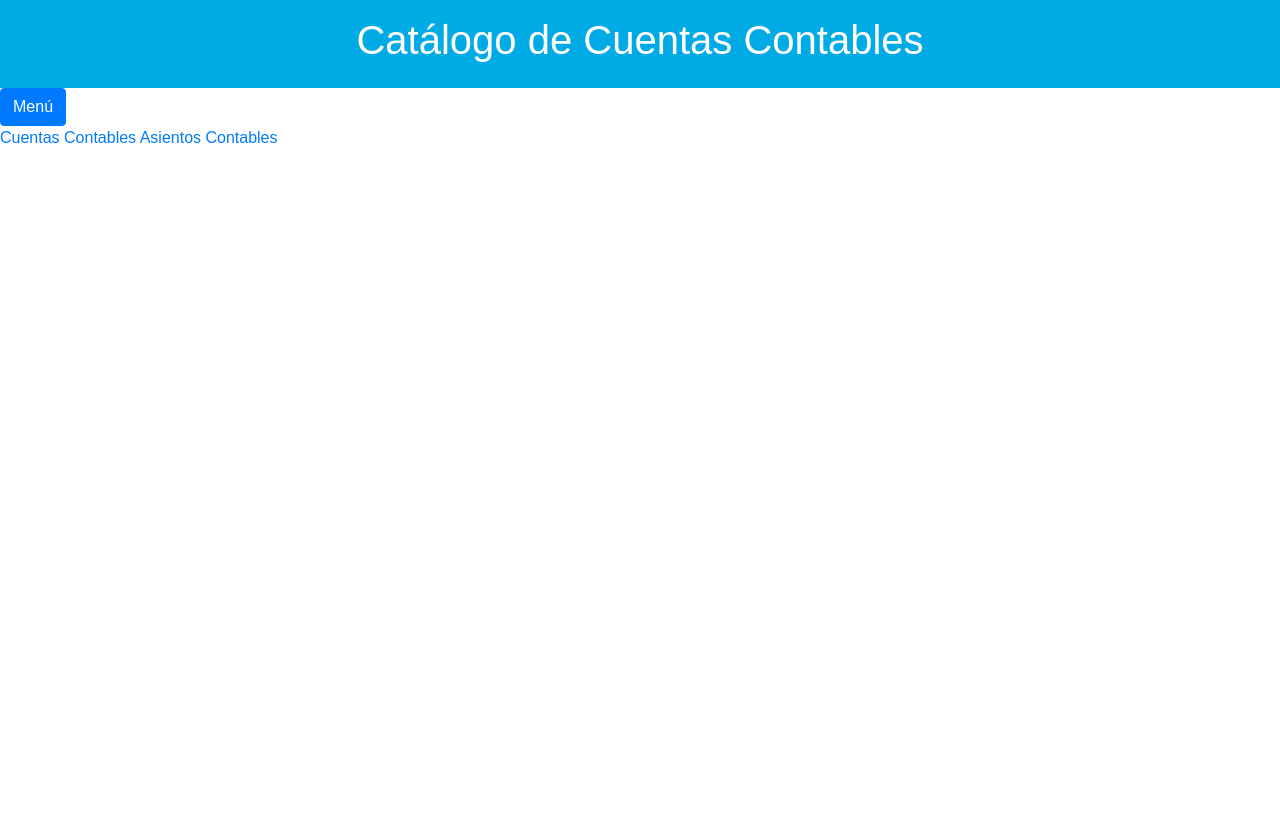
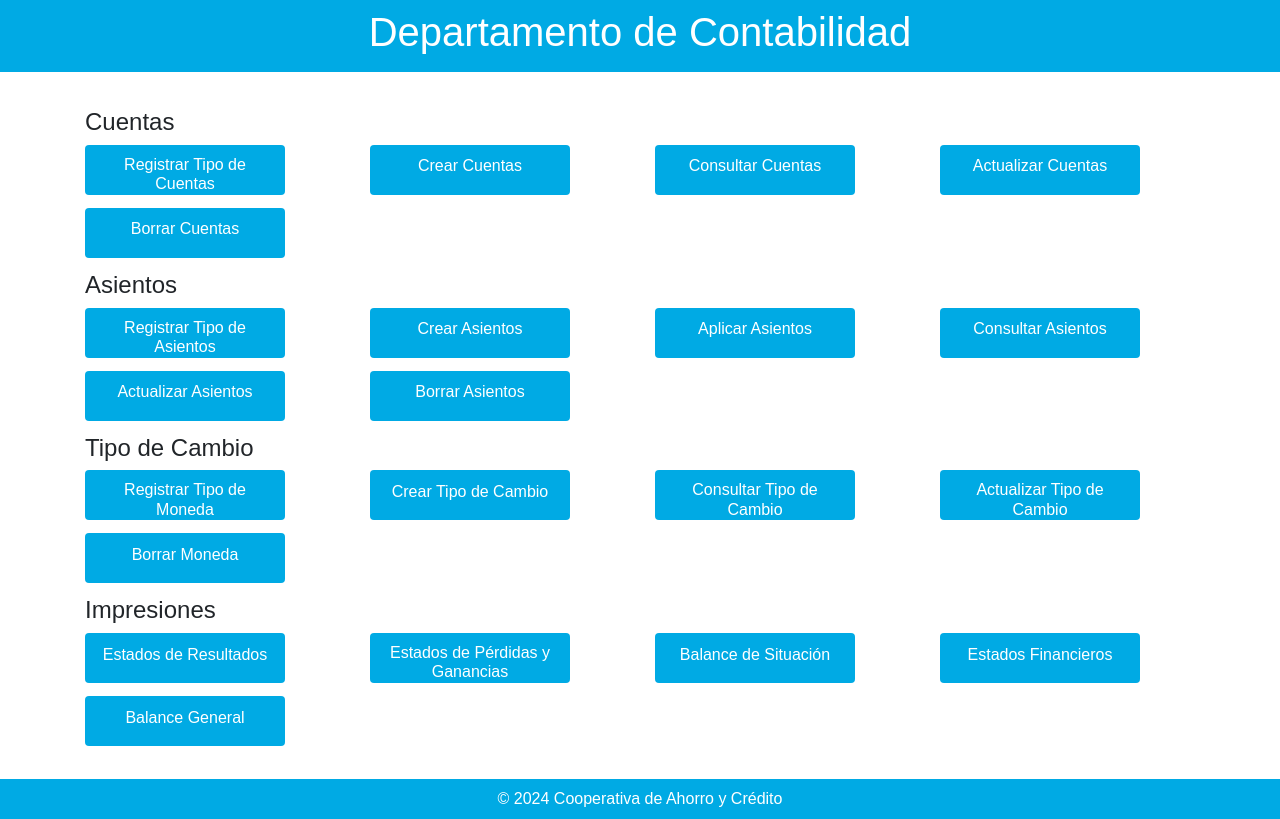
Before and after one commit to JefryM27/Integrative-Project, a PHP site: page /menu.html in a window 1280 px wide. Before the commit the page ends 143 px from the top, so only its background shows below. Run offline with PHP 8.4, Linux system fonts and the light colour scheme.

Commit message:
footer, header, tipo de letra

```diff
--- a/menu.html
+++ b/menu.html
@@ -7,25 +7,191 @@
     <!-- Bootstrap CSS -->
     <link href="https://maxcdn.bootstrapcdn.com/bootstrap/4.5.2/css/bootstrap.min.css" rel="stylesheet">
     <!-- Custom CSS -->
-    <link rel="stylesheet" href="style.css">
+    <link rel="stylesheet" href="style2.css">
 </head>
 <body>
     <!-- Header -->
-    <header class="text-center py-3">
-        <h1>Catálogo de Cuentas Contables</h1>
+    <header class="text-center py-2">
+        <h1>Departamento de Contabilidad</h1>
     </header>
 
-    <!-- Toggle Button -->
-    <button id="toggleButton" class="btn btn-primary">Menú</button>
+    <!-- Button Container -->
+    <div class="container mt-3">
+        <!-- Sección Cuentas -->
+        <h1 class="h4">Cuentas</h1>
+        <div class="row">
+            <!-- Botones de Cuentas -->
+            <div class="col-lg-3 col-md-4 col-sm-6 mb-2">
+                <a href="activos.html">
+                    <button class="button-box standard-button btn">
+                        <h6>Registrar Tipo de Cuentas</h6>
+                    </button>
+                </a>
+            </div>
+            <div class="col-lg-3 col-md-4 col-sm-6 mb-2">
+                <a href="pasivos.html">
+                    <button class="button-box standard-button btn">
+                        <h6>Crear Cuentas</h6>
+                    </button>
+                </a>
+            </div>
+            <div class="col-lg-3 col-md-4 col-sm-6 mb-2">
+                <a href="patrimonio.html">
+                    <button class="button-box standard-button btn">
+                        <h6>Consultar Cuentas</h6>
+                    </button>
+                </a>
+            </div>
+            <div class="col-lg-3 col-md-4 col-sm-6 mb-2">
+                <a href="ingresos.html">
+                    <button class="button-box standard-button btn">
+                        <h6>Actualizar Cuentas</h6>
+                    </button>
+                </a>
+            </div>
+            <div class="col-lg-3 col-md-4 col-sm-6 mb-2">
+                <a href="gastos.html">
+                    <button class="button-box standard-button btn">
+                        <h6>Borrar Cuentas</h6>
+                    </button>
+                </a>
+            </div>
+        </div>
 
-    <!-- Scroll Bar Container -->
-    <div class="scroll-container" id="scrollContainer">
-        <div class="scroll-content">
-            <a href="#cuentas-contables">Cuentas Contables</a>
-            <a href="#asientos-contables">Asientos Contables</a>
-            <!-- Añadir más enlaces aquí según sea necesario -->
+        <!-- Sección Asientos -->
+        <h1 class="h4">Asientos</h1>
+        <div class="row">
+            <!-- Botones de Asientos -->
+            <div class="col-lg-3 col-md-4 col-sm-6 mb-2">
+                <a href="asientos_simples.html">
+                    <button class="button-box standard-button btn">
+                        <h6>Registrar Tipo de Asientos</h6>
+                    </button>
+                </a>
+            </div>
+            <div class="col-lg-3 col-md-4 col-sm-6 mb-2">
+                <a href="asientos_compuestos.html">
+                    <button class="button-box standard-button btn">
+                        <h6>Crear Asientos</h6>
+                    </button>
+                </a>
+            </div>
+            <div class="col-lg-3 col-md-4 col-sm-6 mb-2">
+                <a href="asientos_compuestos.html">
+                    <button class="button-box standard-button btn">
+                        <h6>Aplicar Asientos</h6>
+                    </button>
+                </a>
+            </div>
+            <div class="col-lg-3 col-md-4 col-sm-6 mb-2">
+                <a href="asientos_compuestos.html">
+                    <button class="button-box standard-button btn">
+                        <h6>Consultar Asientos</h6>
+                    </button>
+                </a>
+            </div>
+            <div class="col-lg-3 col-md-4 col-sm-6 mb-2">
+                <a href="asientos_compuestos.html">
+                    <button class="button-box standard-button btn">
+                        <h6>Actualizar Asientos</h6>
+                    </button>
+                </a>
+            </div>
+            <div class="col-lg-3 col-md-4 col-sm-6 mb-2">
+                <a href="asientos_compuestos.html">
+                    <button class="button-box standard-button btn">
+                        <h6>Borrar Asientos</h6>
+                    </button>
+                </a>
+            </div>
+        </div>
+
+        <!-- Sección Tipo de Cambio -->
+        <h1 class="h4">Tipo de Cambio</h1>
+        <div class="row">
+            <!-- Botones de Tipo de Cambio -->
+            <div class="col-lg-3 col-md-4 col-sm-6 mb-2">
+                <a href="tipo_cambio.html">
+                    <button class="button-box standard-button btn">
+                        <h6>Registrar Tipo de Moneda</h6>
+                    </button>
+                </a>
+            </div>
+            <div class="col-lg-3 col-md-4 col-sm-6 mb-2">
+                <a href="tipo_cambio.html">
+                    <button class="button-box standard-button btn">
+                        <h6>Crear Tipo de Cambio</h6>
+                    </button>
+                </a>
+            </div>
+            <div class="col-lg-3 col-md-4 col-sm-6 mb-2">
+                <a href="tipo_cambio.html">
+                    <button class="button-box standard-button btn">
+                        <h6>Consultar Tipo de Cambio</h6>
+                    </button>
+                </a>
+            </div>
+            <div class="col-lg-3 col-md-4 col-sm-6 mb-2">
+                <a href="tipo_cambio.html">
+                    <button class="button-box standard-button btn">
+                        <h6>Actualizar Tipo de Cambio</h6>
+                    </button>
+                </a>
+            </div>
+            <div class="col-lg-3 col-md-4 col-sm-6 mb-2">
+                <a href="tipo_cambio.html">
+                    <button class="button-box standard-button btn">
+                        <h6>Borrar Moneda</h6>
+                    </button>
+                </a>
+            </div>
+        </div>
+
+        <!-- Sección Impresiones -->
+        <h1 class="h4">Impresiones</h1>
+        <div class="row">
+            <!-- Botones de Impresiones -->
+            <div class="col-lg-3 col-md-4 col-sm-6 mb-2">
+                <a href="impresiones.html">
+                    <button class="button-box standard-button btn">
+                        <h6>Estados de Resultados</h6>
+                    </button>
+                </a>
+            </div>
+            <div class="col-lg-3 col-md-4 col-sm-6 mb-2">
+                <a href="impresiones.html">
+                    <button class="button-box standard-button btn">
+                        <h6>Estados de Pérdidas y Ganancias</h6>
+                    </button>
+                </a>
+            </div>
+            <div class="col-lg-3 col-md-4 col-sm-6 mb-2">
+                <a href="impresiones.html">
+                    <button class="button-box standard-button btn">
+                        <h6>Balance de Situación</h6>
+                    </button>
+                </a>
+            </div>
+            <div class="col-lg-3 col-md-4 col-sm-6 mb-2">
+                <a href="impresiones.html">
+                    <button class="button-box standard-button btn">
+                        <h6>Estados Financieros</h6>
+                    </button>
+                </a>
+            </div>
+            <div class="col-lg-3 col-md-4 col-sm-6 mb-2">
+                <a href="impresiones.html">
+                    <button class="button-box standard-button btn">
+                        <h6>Balance General</h6>
+                    </button>
+                </a>
+            </div>
         </div>
     </div>
+
+    <footer class="text-center py-2">
+        © 2024 Cooperativa de Ahorro y Crédito
+    </footer>
 
     <!-- Bootstrap JS and dependencies -->
     <script src="https://code.jquery.com/jquery-3.5.1.slim.min.js"></script>
--- a/script.js
+++ /dev/null
@@ -1,8 +0,0 @@
-document.getElementById("toggleButton").addEventListener("click", function() {
-    var scrollContainer = document.getElementById("scrollContainer");
-    if (scrollContainer.style.left === "0px") {
-        scrollContainer.style.left = "-270px"; // Ocultar el menú
-    } else {
-        scrollContainer.style.left = "0px"; // Mostrar el menú
-    }
-});
--- a/style.css
+++ b/style.css
@@ -1,38 +1,70 @@
 body {
   font-family: "Poppins", sans-serif;
+  margin: 0;
+  padding: 0;
+  display: flex;
+  flex-direction: column;
+  height: 100vh;
 }
+
 header,
 footer {
   background-color: #00aae4;
   color: white;
 }
+
+main {
+  flex: 1;
+  display: flex;
+  flex-direction: column;
+}
+
+.container {
+  flex: 1;
+  display: flex;
+  flex-direction: column;
+  justify-content: space-between;
+}
+
+.search-bar {
+  margin: 20px 0;
+}
+
+.row {
+  flex: 1;
+  display: flex;
+  flex-wrap: wrap;
+  align-content: stretch;
+  justify-content: space-around;
+}
+
 .button-box {
   background-color: #00aae4;
   color: white;
-  padding: 20px;
-  margin-bottom: 20px;
   border: none;
-  display: block;
+  display: flex;
+  flex-direction: column;
+  align-items: center;
+  justify-content: center;
   width: 100%;
-  text-align: center;
+  height: 100%;
+  padding: 10px;
 }
-.container {
-  background-color: white;
-  padding-top: 20px;
-  padding-bottom: 20px;
+
+.standard-button {
+  flex: 1;
+  display: flex;
+  flex-direction: column;
+  justify-content: center;
+  align-items: center;
 }
-.search-bar {
-  margin: 20px 0;
-}
+
 .button-img {
-  height: 48px;
-  width: 48px;
+  height: 50px;
+  width: 50px;
   margin-bottom: 10px;
 }
-.standard-button {
-  width: 200px;
-  height: 200px;
-}
-.btn btn-primary button {
+
+.btn-primary {
   background-color: #2c3e50;
 }
--- /dev/null
+++ b/style2.css
@@ -0,0 +1,46 @@
+body {
+    font-family: "Poppins", sans-serif;
+    margin: 0;
+    padding: 0;
+    display: flex;
+    flex-direction: column;
+    min-height: 100vh;
+  }
+
+  header,
+  footer {
+    background-color: #00aae4;
+    color: white;
+  }
+
+  footer {
+    margin-top: auto;
+  }
+
+  .button-box {
+    background-color: #00aae4;
+    color: white;
+    padding: 10px;
+    margin-bottom: 10px;
+    border: none;
+    display: block;
+    width: 100%;
+    text-align: center;
+  }
+
+  .container {
+    background-color: white;
+    padding-top: 20px;
+    padding-bottom: 20px;
+    flex-grow: 1;
+  }
+
+  .standard-button {
+    width: 200px;
+    height: 50px;
+    margin-bottom: 5px;
+  }
+
+  .btn-primary {
+    background-color: #2c3e50;
+  }
```
Also changed, not shown: asiento.html (added, +57 -0 lines), main.html (+43 -44 lines).
